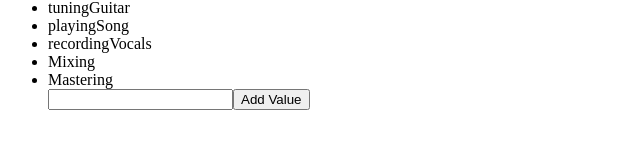
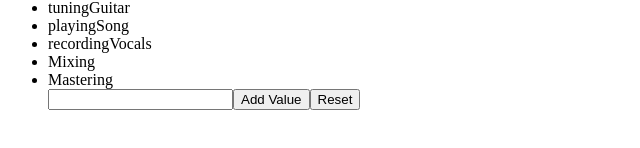
Before and after one commit to AlexRicci93/REACT-EXERCISES, a React (Create React App) app: page / in a window 1280 px wide. Shown: the part 466-614 px from the top of the page, without its empty margins (0-640 px from the left). Built offline with nearby package versions, Linux system fonts and the light colour scheme.

Commit message:
lists-05

```diff
--- a/src/TodoList.js
+++ b/src/TodoList.js
@@ -28,6 +28,18 @@ export class TodoList extends React.Component {
     }
 
 
+
+    handleResetValues = () => {
+
+        this.setState({
+
+            todos: []
+        })
+
+    }
+
+
+
     render() {
 
         return (
@@ -37,6 +49,7 @@ export class TodoList extends React.Component {
                 <form onSubmit={this.handleAddValue}>
                 <input name="input" />
                 <button type="submit">Add Value</button>
+                <button type="button" onClick={this.handleResetValues}>Reset</button>
                 </form>
             </ul>
 
```
